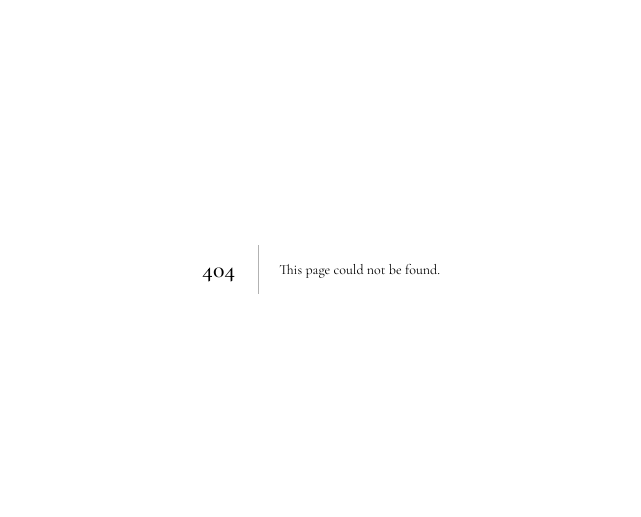
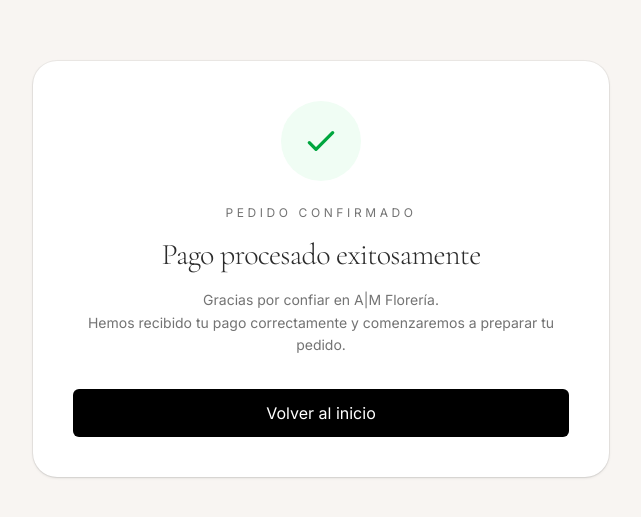
Before and after one commit to ivanmongebadilla/amfloreria, a Next.js app: page /checkout/success in a window 1280 px wide. Before the commit this address had no page. Shown: the part 131-648 px from the top of the page, without its empty margins (319-960 px from the left). Built offline with nearby package versions, Linux system fonts and the light colour scheme.

Commit message:
First version of stripe and updated /checkout page.tsx

```diff
--- /dev/null
+++ b/app/api/checkout/route.ts
@@ -0,0 +1,53 @@
+import { stripe } from "@/src/lib/stripe";
+import { NextResponse } from "next/server";
+
+export async function POST(request: Request) {
+    try{
+        const { items } = await request.json();
+
+        const session = await stripe.checkout.sessions.create({
+        mode: "payment",
+
+        line_items: items.map(
+            (item: {
+            title: string;
+            price: number;
+            quantity: number;
+            }) => ({
+            price_data: {
+                currency: "mxn",
+
+                product_data: {
+                name: item.title,
+                },
+
+                unit_amount: Math.round(item.price * 100),
+            },
+
+            quantity: item.quantity,
+            })
+        ),
+
+        success_url:
+            "http://localhost:3000/checkout/success",
+
+        cancel_url:
+            "http://localhost:3000/checkout/cancel",
+        });
+
+        return NextResponse.json({
+            url: session.url,
+        });
+    } catch (error) {
+        console.error(error)
+
+        return NextResponse.json(
+            {
+                error: "Failed to create checkout session"
+            },
+            {
+                status: 500
+            }
+        )
+    }
+}
--- /dev/null
+++ b/app/checkout/cancel/page.tsx
@@ -0,0 +1,51 @@
+import Link from "next/link";
+
+export default function CancelPage() {
+  return (
+    <main className="flex min-h-screen items-center justify-center bg-[var(--background)] px-4">
+      <div className="w-full max-w-xl rounded-3xl bg-white p-10 text-center shadow-sm ring-1 ring-black/5">
+        <div className="mb-6 flex justify-center">
+          <div className="flex h-20 w-20 items-center justify-center rounded-full bg-red-50">
+            <svg
+              xmlns="http://www.w3.org/2000/svg"
+              className="h-10 w-10 text-red-500"
+              fill="none"
+              viewBox="0 0 24 24"
+              stroke="currentColor"
+              strokeWidth={2}
+            >
+              <path
+                strokeLinecap="round"
+                strokeLinejoin="round"
+                d="M6 18L18 6M6 6l12 12"
+              />
+            </svg>
+          </div>
+        </div>
+
+        <p className="text-xs uppercase tracking-[0.3em] text-neutral-500">
+          Pago Cancelado
+        </p>
+
+        <h1 className="mt-4 text-3xl font-light tracking-tight">
+          No se completó el pago
+        </h1>
+
+        <p className="mt-4 text-sm leading-relaxed text-neutral-500">
+          Tu pedido no fue procesado porque el pago fue cancelado o no pudo
+          completarse.
+          <br />
+          Puedes intentarlo nuevamente cuando lo desees.
+        </p>
+
+        <div className="mt-8">
+          <Link href="/checkout">
+            <button className="w-full rounded-md bg-black px-4 py-3 text-white">
+              Intentar nuevamente
+            </button>
+          </Link>
+        </div>
+      </div>
+    </main>
+  );
+}
--- a/app/checkout/page.tsx
+++ b/app/checkout/page.tsx
@@ -8,7 +8,6 @@ import OrderSummary from "@/src/components/checkout/OrderSummary";
 import { useCartStore } from "@/src/store/cartStore";
 import Link from "next/link";
 import { Footer } from "@/src/components/shared/Footer";
-import CardPaymentForm from "@/src/components/checkout/CardPaymentForm";
 
 export default function CheckoutPage() {
     const items = useCartStore((state) => state.items);
@@ -22,6 +21,35 @@ export default function CheckoutPage() {
         cardMessage: ""
     })
 
+    const isFormValid =
+        formData.fullName.trim() !== "" &&
+        formData.phone.trim() !== "" &&
+        formData.address.trim() !== "" &&
+        formData.cardMessage.trim() !== "";
+
+    const canCheckout = items.length > 0 && isFormValid;
+
+    async function handleCheckout() {
+        const response = await fetch(
+            "/api/checkout",
+            {
+            method: "POST",
+
+            headers: {
+                "Content-Type":
+                "application/json",
+            },
+
+            body: JSON.stringify({
+                items,
+            }),
+            }
+        );
+
+        const data = await response.json();
+
+        window.location.href = data.url;
+    }
 
   return (
     <main className="min-h-screen bg-[var(--background)] px-4 py-6 text-[var(--foreground)] sm:px-6 md:px-12 lg:px-20">
@@ -57,7 +85,7 @@ export default function CheckoutPage() {
                     <DeliverySchedule/>
                 </section>
 
-                <section className="rounded-3xl bg-white p-5 shadow-sm ring-1 ring-black/5">
+                {/* <section className="rounded-3xl bg-white p-5 shadow-sm ring-1 ring-black/5">
                     <h2 className="text-lg font-medium">Mensaje de Tarjeta</h2>
 
                     <textarea
@@ -65,10 +93,15 @@ export default function CheckoutPage() {
                         rows={5}
                         className="mt-5 w-full rounded-2xl border border-neutral-200 bg-white px-4 py-3 text-sm outline-none transition focus:border-black"
                     />
-                </section>
+                </section> */}
 
                 <OrderSummary items={items} onRemove={removeItem}/>
-                <CardPaymentForm />
+                <button className="w-full rounded-md bg-black px-4 py-3 text-white transition disabled:cursor-not-allowed disabled:bg-neutral-300 disabled:text-neutral-500"
+                    onClick={handleCheckout}
+                    disabled={!canCheckout}
+                >
+                    Continuar
+                </button>
 
             </div>
             <Footer/>
--- /dev/null
+++ b/app/checkout/success/page.tsx
@@ -0,0 +1,52 @@
+import Link from "next/link";
+
+export default function SuccessPage() {
+  return (
+    <main className="flex min-h-screen items-center justify-center bg-[var(--background)] px-4">
+      <div className="w-full max-w-xl rounded-3xl bg-white p-10 text-center shadow-sm ring-1 ring-black/5">
+        <div className="mb-6 flex justify-center">
+          <div className="flex h-20 w-20 items-center justify-center rounded-full bg-green-50">
+            <svg
+              xmlns="http://www.w3.org/2000/svg"
+              className="h-10 w-10 text-green-600"
+              fill="none"
+              viewBox="0 0 24 24"
+              stroke="currentColor"
+              strokeWidth={2}
+            >
+              <path
+                strokeLinecap="round"
+                strokeLinejoin="round"
+                d="M5 13l4 4L19 7"
+              />
+            </svg>
+          </div>
+        </div>
+
+        <p className="text-xs uppercase tracking-[0.3em] text-neutral-500">
+          Pedido Confirmado
+        </p>
+
+        <h1 className="mt-4 text-3xl font-light tracking-tight">
+          Pago procesado exitosamente
+        </h1>
+
+        <p className="mt-4 text-sm leading-relaxed text-neutral-500">
+          Gracias por confiar en A|M Florería.
+          <br />
+          Hemos recibido tu pago correctamente y comenzaremos a preparar tu pedido.
+        </p>
+
+        <div className="mt-8">
+          <Link
+            href="/"
+          >
+            <button className="w-full rounded-md bg-black px-4 py-3 text-white">
+                Volver al inicio
+            </button>
+          </Link>
+        </div>
+      </div>
+    </main>
+  );
+}
--- a/src/components/checkout/CheckoutForm.tsx
+++ b/src/components/checkout/CheckoutForm.tsx
@@ -63,6 +63,15 @@ export function CheckoutForm ({ formData, setFormData,}: CheckoutFormProps) {
                 onChange={handleChange}
                 className="rounded-2xl border border-neutral-200 bg-white px-4 py-3 text-sm outline-none transition focus:border-black"
                 />
+
+                <textarea
+                placeholder="Mensaje de tarjeta"
+                rows={4}
+                name="deliveryInstructions"
+                value={formData.cardMessage}
+                onChange={handleChange}
+                className="rounded-2xl border border-neutral-200 bg-white px-4 py-3 text-sm outline-none transition focus:border-black"
+                />
             </div>
         </div>
     )
--- /dev/null
+++ b/src/lib/stripe.ts
@@ -0,0 +1,5 @@
+import Stripe from "stripe";
+
+export const stripe = new Stripe(
+  process.env.STRIPE_SECRET_KEY!,
+);
```
Also changed, not shown: src/app/checkout/route.ts (added).
